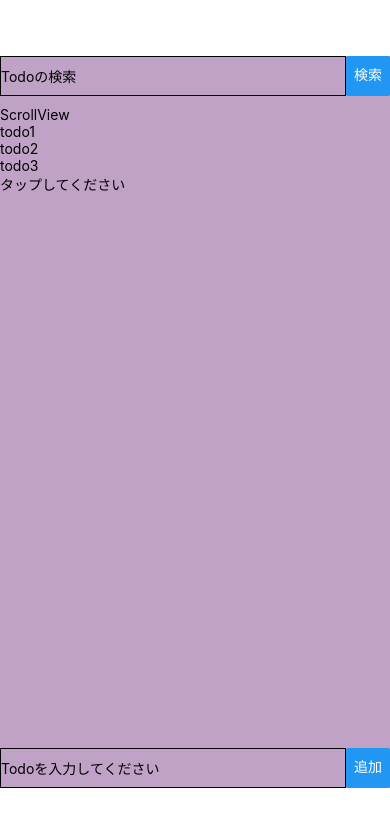
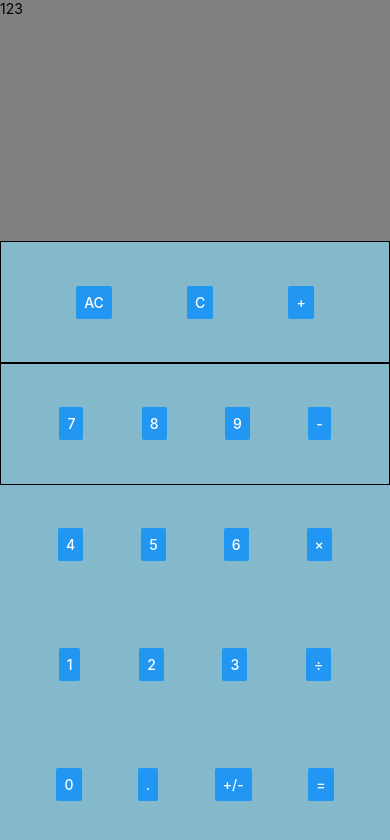
Before and after one commit to Genki-Arai/MyApp, a React Native app: screen / in a window 390 px wide. Shown: the top 840 px of the page. Built offline with nearby package versions, Linux system fonts and the light colour scheme.

Commit message:
p139まで実施

```diff
--- a/App.js
+++ b/App.js
@@ -1,17 +1,32 @@
 import { StatusBar } from "expo-status-bar";
 import React from "react";
-import { Button, StyleSheet, Text, TextInput, View } from "react-native";
+import { Button, StyleSheet, Text, TextInput, View, Platform } from "react-native";
 import Compo from "./components/Compo";
+import Section_Todo from "./components/Todo/Section_Todo";
+import Section_Flexbox from "./components/Flexbox/Section_Flexbox";
+import RPNCalc from "./components/Flexbox/RPNCalc";
 
 export default function App() {
+  let paddingVertical = 0;
+  if (Platform.OS === "ios") {
+    paddingVertical = 44;
+  } else if (Platform.OS === "android") {
+    paddingVertical = 56;
+  }
+
   return (
-    <View style={styles.container}>
-      <Text>Open up App.js to start working on your app!</Text>
-      <StatusBar style="auto" />
-      <Text>こんにちは Expo</Text>
-      <Button title="ボタン" onPress={() => alert("ボタンが押されました")} />
-      <TextInput style={styles.input} placeholder="abcdefg"></TextInput>
-      <Compo />
+    // <View style={styles.container}>
+    //   <Text>Open up App.js to start working on your app!</Text>
+    //   <StatusBar style="auto" />
+    //   <Text>こんにちは Expo</Text>
+    //   <Button title="ボタン" onPress={() => alert("ボタンが押されました")} />
+    //   <TextInput style={styles.input} placeholder="abcdefg"></TextInput>
+    //   <Compo />
+    // </View>
+    // <Section_Todo />
+    <View style={{ height: "100%", paddingVertical: paddingVertical }}>
+      {/* <Section_Flexbox /> */}
+      <RPNCalc />
     </View>
   );
 }
@@ -23,11 +38,11 @@ const styles = StyleSheet.create({
     alignItems: "center",
     justifyContent: "center",
   },
-  input:{
+  input: {
     backgroundColor: "#fff",
     height: 40,
     width: 200,
     padding: 8,
     borderWidth: 1,
-  }
+  },
 });
--- /dev/null
+++ b/components/Flexbox/Calc.js
@@ -0,0 +1,74 @@
+import { View, StyleSheet } from "react-native";
+import NumButton from "./NumButton";
+import OperatorButton from "./OperatorButton";
+
+export default function Calc() {
+  return (
+    <View style={styles.container}>
+        <View style={styles.num9to7}>
+            <OperatorButton flex="2" operator="AC" />
+            <OperatorButton flex="1" operator="C" />
+            <OperatorButton flex="1" operator="+" />
+        </View>
+      <View style={styles.num9to7}>
+        <NumButton number="7" />
+        <NumButton number="8" />
+        <NumButton number="9" />
+        <OperatorButton operator="-" />
+      </View>
+      <View style={styles.num6to4}>
+        <NumButton number="4" />
+        <NumButton number="5" />
+        <NumButton number="6" />
+        <OperatorButton operator="×" />
+      </View>
+      <View style={styles.num3to1}>
+        <NumButton number="1" />
+        <NumButton number="2" />
+        <NumButton number="3" />
+        <OperatorButton operator="÷" />
+      </View>
+      <View style={styles.num3to1}>
+        <NumButton number="0" />
+        <OperatorButton operator="." />
+        <OperatorButton operator="+/-" />
+        <OperatorButton operator="=" />
+      </View>
+    </View>
+  );
+}
+
+const styles = StyleSheet.create({
+  container: {
+    flex: 1,
+    flexDirection: "column",
+    width: "100%",
+    backgroundColor: "#84b9cb",
+  },
+  num9to7: {
+    flex: 1,
+    justifyContent: "space-evenly",
+    alignItems: "center",
+    flexDirection: "row",
+    borderWidth: 1,
+    borderColor: "black",
+  },
+  num6to4: {
+    flex: 1,
+    justifyContent: "space-evenly",
+    alignItems: "center",
+    flexDirection: "row",
+  },
+  num3to1: {
+    flex: 1,
+    justifyContent: "space-evenly",
+    alignItems: "center",
+    flexDirection: "row",
+  },
+  num0: {
+    flex: 1,
+    justifyContent: "center",
+    alignItems: "center",
+    flexDirection: "row",
+  },
+});
--- /dev/null
+++ b/components/Flexbox/Flexbox_5-1.js
@@ -0,0 +1,15 @@
+import React from "react";
+import { View } from "react-native";
+
+export default function Flexbox_5_1() {
+  return (
+    <View style={{ flex: 1, flexDirection: "row" }}>
+      <View style={{ flex: 1, backgroundColor: "red" }}></View>
+      <View style={{ flex: 1, backgroundColor: "blue" }}>
+        <View style={{ flex: 1, backgroundColor: "green" }}></View>
+        <View style={{ flex: 1, backgroundColor: "yellow" }}></View>
+        <View style={{ flex: 1, backgroundColor: "purple" }}></View>
+      </View>
+    </View>
+  );
+}
--- /dev/null
+++ b/components/Flexbox/Flexbox_5-2.js
@@ -0,0 +1,48 @@
+import React from "react";
+import { StyleSheet, View } from "react-native";
+
+export default function Flexbox_5_2() {
+  return (
+    <View
+      style={styles.sample_5_7}
+    >
+      <View style={{height: 50, width: 50 , backgroundColor: "green" }}></View>
+      <View style={{ height: 50 , backgroundColor: "blue" }}></View>
+      <View style={{ height: 50, width: 10, backgroundColor: "yellow" }}></View>
+    </View>
+  );
+}
+
+const styles = StyleSheet.create({
+    sample_5_5:{
+        flex: 1,
+        flexDirection: "column",
+        justifyContent: "space-between",
+        alignItems: "flex-start",
+    },
+    sample_5_6:{
+        flex: 1,
+        flexDirection: "column",
+        justifyContent: "space-around",
+        alignItems: "flex-end",
+    },
+    sample_5_7:{
+        flex: 1,
+        flexDirection: "column",
+        justifyContent: "center",
+        alignItems: "flex-end",
+    },
+});
+
+// ■justifyContent
+// start: 子要素をコンテナの開始位置に配置します。
+// center: 子要素をコンテナの中央に配置します。
+// end: 子要素をコンテナの終了位置に配置します。
+// space-around: 子要素の周りに均等なスペースを配置します。
+// space-between: 子要素の間に均等なスペースを配置します。
+// space-evenly: 子要素の周りと間に均等なスペースを配置します。
+// left: 子要素をコンテナの左端に配置します。
+// right: 子要素をコンテナの右端に配置します。
+// stretch: 子要素をコンテナに合わせて伸縮させます。
+
+// ■alignItems
--- /dev/null
+++ b/components/Flexbox/NumButton.js
@@ -0,0 +1,17 @@
+import { Button, StyleSheet } from "react-native";
+
+export default function NumButton(props) {
+
+    return (
+        <Button style={styles.btn} title={props.number} />
+    )
+}
+
+const styles = StyleSheet.create({
+    btn: {
+        // borderWidth: 1,
+        // borderColor: "black",
+        // fontSize: 50,
+        backgroundColor: "yellow",
+    }
+})
--- /dev/null
+++ b/components/Flexbox/OperatorButton.js
@@ -0,0 +1,17 @@
+import React from 'react';
+import { Button, StyleSheet } from 'react-native';
+
+export default function OperatorButton(props) {
+    const styles = StyleSheet.create({
+        btn: {
+            // borderWidth: 1,
+            // borderColor: "black",
+            // fontSize: 50,
+            backgroundColor: "yellow",
+            flex: props.flex,
+        }
+    })
+    return (
+        <Button style={styles.btn} title={props.operator} />
+    )
+    }
--- /dev/null
+++ b/components/Flexbox/RPNCalc.js
@@ -0,0 +1,32 @@
+import { StyleSheet, Text, View } from "react-native";
+import Calc from "./Calc";
+
+export default function RPNCalc() {
+
+
+  return (
+    <View style={styles.container}>
+      <View style={styles.resultArea}>
+        <Text>123</Text>
+      </View>
+      <View style={styles.inputArea}>
+        <Calc />
+      </View>
+    </View>
+  );
+}
+
+const styles = StyleSheet.create({
+    container:{
+        flex: 1,
+        backgroundColor: "#84b9cb",
+    },
+    resultArea:{
+        flex: 2,
+        backgroundColor: "gray",
+    },
+    inputArea:{
+        flex: 5,
+        backgroundColor: "white",
+    },
+})
--- /dev/null
+++ b/components/Flexbox/Section_Flexbox.js
@@ -0,0 +1,20 @@
+import { Platform, View } from "react-native";
+import Flexbox_5_1 from "./Flexbox_5-1";
+import Flexbox_5_2 from "./Flexbox_5-2";
+
+export default function Section_Flexbox() {
+    let paddingVertical = 0;
+    if(Platform.OS === "ios") {
+        paddingVertical = 44;
+    } else if(Platform.OS === "android") {
+        paddingVertical = 56;
+    } else {
+        paddingVertical = 0;
+    }
+  return (
+    <View style={{ height: "100%", paddingVertical: paddingVertical }}>
+      {/* Flexbox_5_1 /> */}
+      <Flexbox_5_2 />
+    </View>
+  );
+}
--- a/components/Section_Todo.js
+++ b/components/Todo/Section_Todo.js
@@ -11,6 +11,8 @@ import {
   TouchableOpacity,
 } from "react-native";
 import React from "react";
+import AsyncStorage from "expo-sqlite/kv-store";
+import Section_Todo_Conpo from "./Section_Todo_Compo";
 
 // おそらく、StatusbarHeightがあるため、Web版で表示されない
 const StatusbarHeight = Platform.OS === "ios" ? 44 : 56;
@@ -53,6 +55,54 @@ export default function Section_Todo() {
     );
   };
 
+  const loadTodo = () => {
+    AsyncStorage.getItem("todo").then((value) => {
+      const todo = JSON.parse(value);
+      const index = todo.length > 0 ? todo[todo.length - 1].index : 0;
+      setTodo({
+        todo: todo,
+        currentIndex: index,
+      });
+    });
+  };
+
+  const loadTodo2 = () => {
+    (async () => {
+      const value = await AsyncStorage.getItem("todo");
+      if(!value) {
+        return;
+      }
+      const todo = JSON.parse(value);
+      const index = todo.length > 0 ? todo[todo.length - 1].index : 0;
+      setTodo({
+        todo: todo,
+        currentIndex: index,
+      });
+    }).catch((error) => {
+      console.error(error);
+    });
+  };
+
+  const saveTodo = async (todo) => {
+    try{
+      const todoString = JSON.stringify(todo);
+      await AsyncStorage.setItem("todo", todoString);
+    } catch (error) {
+      console.error(error);
+    }
+  }
+
+  const onTapTodo = (todoItem) => {
+    const newTodo = todo.todo;
+    const index = todo.todo.indexOf(todoItem);
+    todoItem.done = !todoItem.done;
+    newTodo[index] = todoItem;
+    setTodo({
+      todo: newTodo,
+      currentIndex: todo.currentIndex,
+    });
+  }
+
   return (
     <KeyboardAvoidingView behavior="padding" style={styles.container}>
       <View style={styles.filter}>
@@ -66,19 +116,22 @@ export default function Section_Todo() {
           <Button title="検索" onPress={filterTodo}></Button>
         </View>
       </View>
-      <ScrollView style={styles.todolist}>
+      {/* <ScrollView style={styles.todolist}> */}
+      <View style={styles.todolist}>
         <Text>ScrollView</Text>
         <FlatList
           data={todoList}
           renderItem={({ item }) => (
-            <Text key={item.title + "_" + item.index}>{item.title}</Text>
+            // <Text key={"todo_" + item.index}>{item.title}</Text>
+            <Section_Todo_Conpo title={item.title} done={item.done} onPress={() => onTapTodo(item)} />
           )}
           keyExtractor={(item, index) => "todo_" + item.index}
         ></FlatList>
         <TouchableOpacity>
           <Text>タップしてください</Text>
         </TouchableOpacity>
-      </ScrollView>
+        </View>
+      {/* </ScrollView> */}
       <View style={styles.inputArea}>
         <TextInput
           placeholder="Todoを入力してください"
--- /dev/null
+++ b/components/Todo/Section_Todo_Compo.js
@@ -0,0 +1,36 @@
+import React from "react";
+import { Text, TouchableOpacity, View, StyleSheet } from "react-native";
+
+export default function Section_Todo_Conpo(props) {
+
+    let textStyle;
+
+    if(props.done){
+        textStyle = styles.todoIsDone;
+    } else {
+        textStyle = styles.todoIsNotDone;
+    }
+
+
+
+  return (
+    <View>
+      <TouchableOpacity onPress={props.onPress}>
+        <Text style={textStyle}>{props.title}</Text>
+      </TouchableOpacity>
+    </View>
+  );
+}
+
+const styles = StyleSheet.create({
+    todoIsDone:{
+        backgroundColor: "#80989b",
+        fontSize: 20,
+        opacity: 0.5,
+    },
+    todoIsNotDone:{
+        color: "#000000",
+        fontSize: 20,
+    }
+
+});
```
Also changed, not shown: index.js (+5 -5 lines).
